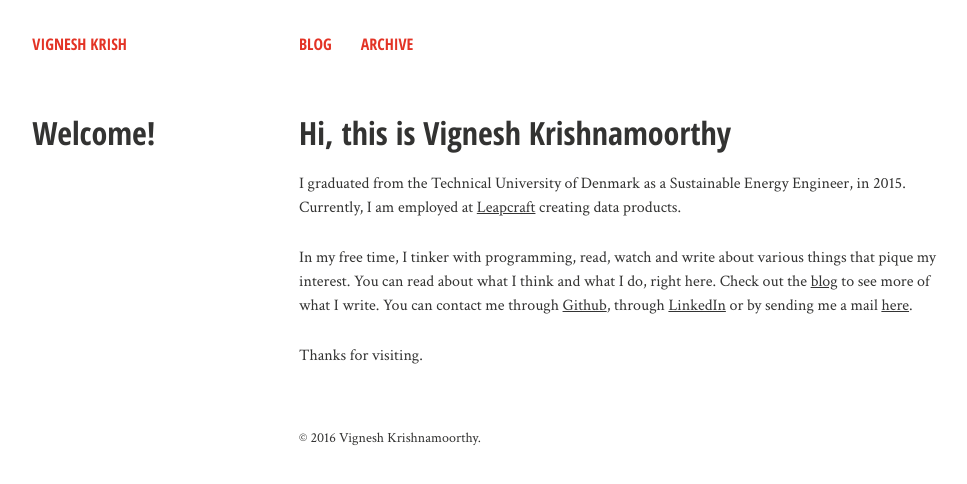
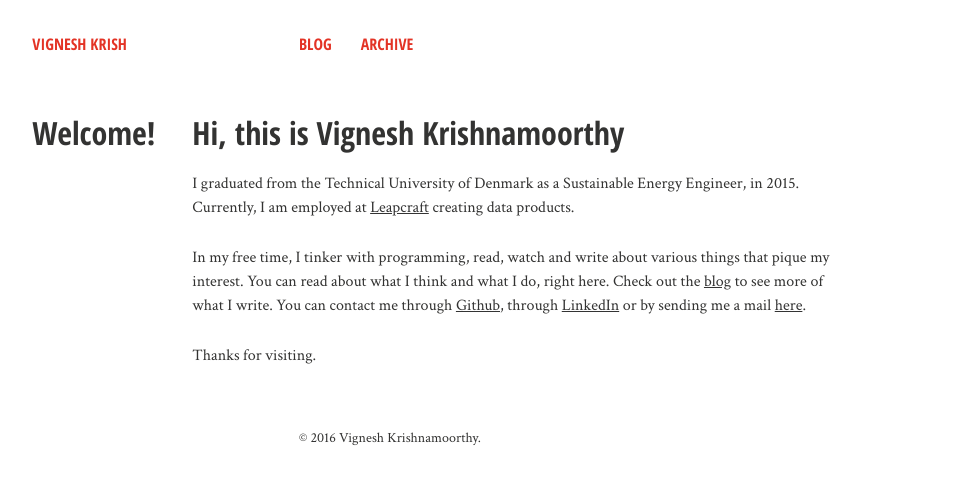
Before and after one commit to vignkri/vignkri.github.io, a Jekyll site: the page built from index.md, in a window 1280 px wide. Shown: the top 484 px of the page, without its empty margins (21-988 px from the left). Built offline with Jekyll 4.4.1, drawn with Linux system fonts in a browser that asks for light colours; nearby versions of some CDN libraries.

Commit message:
New grid widths for the website.

```diff
--- a/_sass/grid.scss
+++ b/_sass/grid.scss
@@ -16,7 +16,7 @@ $margin: 0;
 @mixin grid($grid:$def_grid,$cols:'',$float:left,$display:inline){
   display:$display;
   float:$float;
-  width:(100%/$grid * $cols) - ($margin * 2);
+  width:(100%/$grid * $cols) - ($margin * 0.2);
 }
 
 // Allows for padding before element
--- a/_sass/page.scss
+++ b/_sass/page.scss
@@ -27,8 +27,8 @@ body {
 		@include font-rem(16);
 	}
 	@media #{$x-large} {
-		@include grid(12,1.5);
-		@include prefix(12,2);
+		@include grid(12,1);
+		@include prefix(12,1);
 	}
 }
 .top-navigation {
@@ -220,12 +220,12 @@ $button-size: 1.5rem;
 		margin-left: 25%;
 		margin-bottom: 2em;
 		@media #{$small} {
-			@include grid(12,6);
+			@include grid(12, 6);
 			@include prefix(12,0);
 			@include suffix(12,0);
 		}
 		@media #{$x-large} {
-			@include grid(12,4.5);
+			@include grid(12,6);
 		}
 	}
 }
@@ -359,7 +359,7 @@ $button-size: 1.5rem;
 	}
 	@media #{$small} {
 		display: block;
-		@include grid(12,2);
+		@include grid(12,1);
 		@include prefix(12,0.5);
 		@include suffix(12,0.5);
 		h3,
@@ -388,8 +388,8 @@ $button-size: 1.5rem;
 		}
 	}
 	@media #{$x-large} {
-		@include grid(12,1.5);
-		@include prefix(12,2);
+		@include grid(12,1);
+		@include prefix(12,1);
 	}
 }
 .article-author-bottom {
```
Also changed, not shown: _sass/elements.scss (line endings or trailing spaces), blog/_posts/2015-01-25-starting-my-master-thesis.md (line endings or trailing spaces), images/visualizations/overview_1.png (added), images/visualizations/overview_2.png (added).
